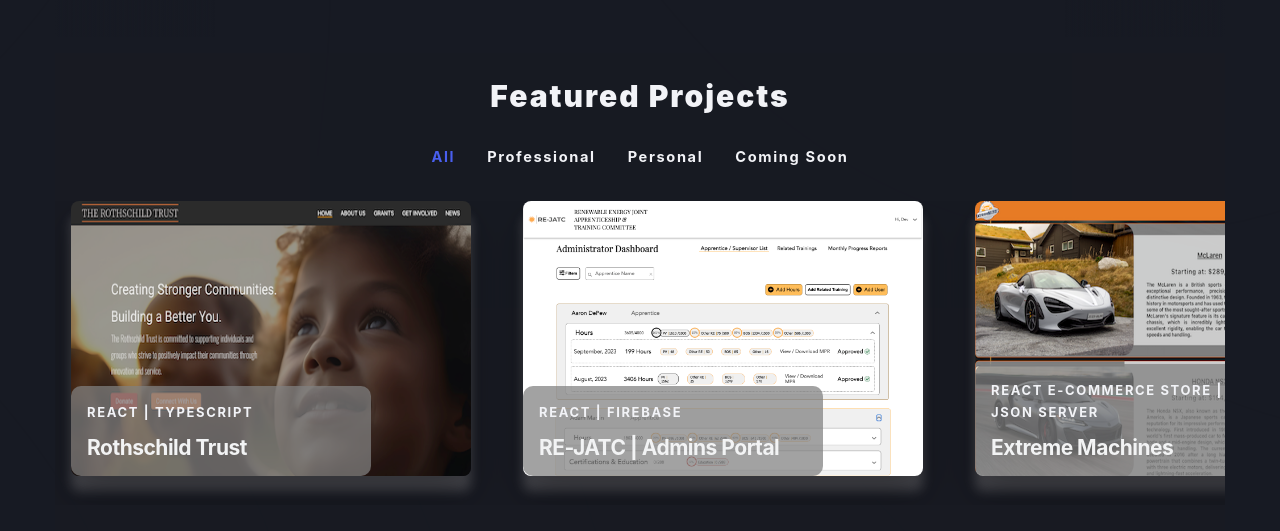
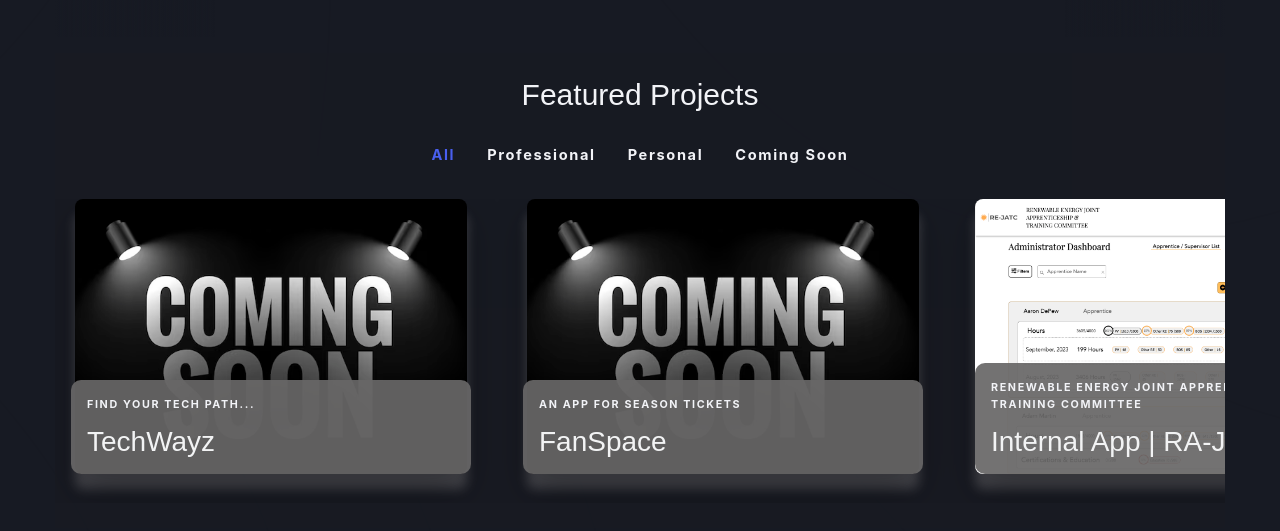
Before and after one commit to Bay102/My-Portfolio, a website: page index.html in a window 1280 px wide. Shown: the part 703-1234 px from the top of the page. Drawn offline with nearby package versions, Linux system fonts and the light colour scheme; a web font is replaced by a local one.

Commit message:
style: new font theme

```diff
--- a/CSS/styles.css
+++ b/CSS/styles.css
@@ -9,6 +9,9 @@
   display: flex;
   justify-content: flex-end;
   flex-flow: row nowrap;
+  font-family: 'Jersey 25', sans-serif;
+  font-weight: 400;
+  font-style: normal;
 }
 
 .main-menu {
@@ -239,9 +242,10 @@
 
 .projectsTitle {
   text-align: center;
-  font-size: 30px;
-  letter-spacing: 2px;
-  font-weight: 900;
+  font-family: 'Jersey 25', sans-serif;
+  font-weight: 400;
+  font-size: 1.875rem;
+  font-style: normal;
 }
 
 .portfolio-grid {
@@ -315,9 +319,9 @@
   z-index: 1;
   padding: 1rem 1rem;
   opacity: 1;
-  width: 300px;
+  width: 100%;
   height: max-content;
-  background: rgba(128, 128, 128, 0.734);
+  background: rgba(104, 103, 103, 0.924);
   border-radius: 10px;
 }
 
@@ -345,7 +349,7 @@
 }
 
 .card-popup-box div {
-  font-size: 0.8125rem;
+  font-size: 0.6725rem;
   line-height: 1.63;
   letter-spacing: 1.63px;
   padding-bottom: 0.5rem;
@@ -357,9 +361,10 @@
 .card-popup-box h3 {
   pointer-events: none;
   color: var(--color-headings);
-  font-size: 1.3125rem;
-  letter-spacing: -0.5px;
-  font-weight: 700;
+  font-size: 1.75rem;
+  font-family: 'Jersey 25', sans-serif;
+  font-weight: 400;
+  font-style: normal;
   margin-bottom: 0;
 }
 
--- a/JS/portfolioCards.js
+++ b/JS/portfolioCards.js
@@ -1,31 +1,45 @@
 const cardTiles = [
   {
-    item: 'professional',
-    open: 'rothschild',
-    image: 'Photos/rothschild.png',
-    div: 'React | Typescript',
-    h3: 'Rothschild Trust',
+    item: 'comingSoon',
+    open: '',
+    image: 'Photos/comingSoon.png',
+    div: 'Find your tech path...',
+    h3: 'TechWayz',
+  },
+  {
+    item: 'comingSoon',
+    open: 'fanspace',
+    image: 'Photos/comingSoon.png',
+    div: 'An App for Season Tickets',
+    h3: 'FanSpace',
   },
   {
     item: 'professional',
     open: 'RE-JATC',
     image: 'Photos/solar.png',
-    div: 'React | Firebase',
-    h3: 'RE-JATC | Admins Portal',
+    div: 'Renewable Energy Joint Apprenticeship & Training Committee',
+    h3: 'Internal App | RA-JATC',
+  },
+  {
+    item: 'professional',
+    open: 'rothschild',
+    image: 'Photos/rothschild.png',
+    div: 'Website for a Trust Company',
+    h3: 'Rothschild Trust',
   },
   {
     item: 'personal',
     open: 'extremeMachines',
     image: 'Photos/ExtremeMachines.png',
-    div: 'React E-Commerce Store | JSON Server',
+    div: 'Mock E-Commerce App',
     h3: 'Extreme Machines',
   },
   {
     item: 'personal',
     open: 'taskify',
     image: 'Photos/Screen Shot 2023-03-26 at 8.17.16 AM.png',
-    div: 'React | Typescript',
-    h3: 'Taskify ToDo App',
+    div: 'ToDo App',
+    h3: 'Taskify ',
   },
   // {
   //   item: 'professional',
@@ -38,15 +52,15 @@
     item: 'professional',
     open: 'nancys',
     image: 'Photos/Screen Shot 2023-01-30 at 6.51.36 AM.png',
-    div: 'Javascript',
-    h3: 'Pet Care App',
+    div: 'Pet Care App',
+    h3: `Nancy's Pet Care`,
   },
   {
     item: 'personal',
     open: 'cheatsave',
     image: 'Photos/cheatsave.png',
-    div: 'React | Typescript | Express | SQLite',
-    h3: 'A CheatCode App',
+    div: 'A CheatCode App',
+    h3: 'Cheat Save',
   },
   // {
   //   item: 'personal',
@@ -62,20 +76,20 @@
     div: 'Javascript',
     h3: 'Folio',
   },
-  {
-    item: 'personal',
-    open: 'emoji',
-    image: 'Photos/Screen Shot 2023-01-30 at 6.42.21 AM.png',
-    div: 'React',
-    h3: 'Slot Machine',
-  },
-  {
-    item: 'personal',
-    open: 'debtCalc',
-    image: 'Photos/Screen Shot 2023-01-31 at 8.16.40 AM.png',
-    div: 'React',
-    h3: 'Debt Calculator',
-  },
+  // {
+  //   item: 'personal',
+  //   open: 'emoji',
+  //   image: 'Photos/Screen Shot 2023-01-30 at 6.42.21 AM.png',
+  //   div: 'React',
+  //   h3: 'Slot Machine',
+  // },
+  // {
+  //   item: 'personal',
+  //   open: 'debtCalc',
+  //   image: 'Photos/Screen Shot 2023-01-31 at 8.16.40 AM.png',
+  //   div: 'React',
+  //   h3: 'Debt Calculator',
+  // },
   // {
   //   item: 'full-stack',
   //   open: 'bark',
@@ -87,29 +101,23 @@
     item: 'personal',
     open: 'battleship',
     image: 'Photos/Screen Shot 2023-04-20 at 11.09.16 PM.png',
-    div: 'Javascript | Terminal Based Game',
+    div: 'Terminal Based Game',
     h3: 'Battleship',
   },
-  {
-    item: 'comingSoon',
-    open: 'fanspace',
-    image: 'Photos/comingSoon.png',
-    div: 'Mobile App | React Native | Supabase',
-    h3: 'FanSpace',
-  },
-  {
-    item: 'comingSoon',
-    open: 'npc_members',
-    image: 'Photos/comingSoon.png',
-    div: 'React | Typescript | Firebase',
-    h3: 'Members Portal | N.P.C',
-  },
-];
 
-const portfolioGrid = document.querySelector('.portfolioTiles');
+  // {
+  //   item: 'comingSoon',
+  //   open: 'npc_members',
+  //   image: 'Photos/comingSoon.png',
+  //   div: 'React | Typescript | Firebase',
+  //   h3: 'Members Portal | N.P.C',
+  // },
+]
+
+const portfolioGrid = document.querySelector('.portfolioTiles')
 
 for (const tile of cardTiles) {
-  const tiles = document.createElement('div');
+  const tiles = document.createElement('div')
   const tileContent = `
     <div class="portfolio-card" data-item="${tile.item}" data-open="${tile.open}">
     <div class="card-body">
@@ -120,13 +128,13 @@
       </div>
     </div>
   </div>
-    `;
+    `
 
-  tiles.innerHTML = tileContent;
-  portfolioGrid.appendChild(tiles);
+  tiles.innerHTML = tileContent
+  portfolioGrid.appendChild(tiles)
 }
 
-const eachCard = document.querySelector('.portfolioPopups');
+const eachCard = document.querySelector('.portfolioPopups')
 
 const serviceCards = [
   {
@@ -145,7 +153,7 @@
     link: '',
     image: 'Photos/solar.png',
     description: `<p><strong>Admins Portal</strong></p>
-    <p>This App caters to the everyday sports fanatic</p>
+    <p>Renewable Energy Joint Apprenticeship Training Committee</p>
     <p></p>
   `,
   },
@@ -183,34 +191,34 @@
    <p></p>
    `,
   },
-  {
-    id: 'nancys',
-    h3: 'Pet Care App',
-    link: 'https://nancys-pet-care.vercel.app',
-    image: 'Photos/Screen Shot 2023-01-30 at 6.51.36 AM.png',
-    description: `<strong>Pet Boarding App</strong> `,
-  },
-  {
-    id: 'emoji',
-    h3: 'React Game',
-    link: 'https://emoji-slots.vercel.app ',
-    image: 'Photos/Screen Shot 2023-01-30 at 6.42.21 AM.png',
-    description: `<p><strong>Emoji Slot Machine Concept</strong></p>
-    <p>></p>
-    <p></p>
-  `,
-  },
-  {
-    id: 'debtCalc',
-    h3: 'Debt Calculator',
-    link: '',
-    image: 'Photos/Screen Shot 2023-01-31 at 8.16.40 AM.png',
-    description: `
-    <p><strong>Debt Calculator Built with React</strong></p>
-    <p></p>
-    <p></p>
-  `,
-  },
+  // {
+  //   id: 'nancys',
+  //   h3: 'Pet Care App',
+  //   link: 'https://nancys-pet-care.vercel.app',
+  //   image: 'Photos/Screen Shot 2023-01-30 at 6.51.36 AM.png',
+  //   description: `<strong>Pet Boarding App</strong> `,
+  // },
+  // {
+  //   id: 'emoji',
+  //   h3: 'React Game',
+  //   link: 'https://emoji-slots.vercel.app ',
+  //   image: 'Photos/Screen Shot 2023-01-30 at 6.42.21 AM.png',
+  //   description: `<p><strong>Emoji Slot Machine Concept</strong></p>
+  //   <p>></p>
+  //   <p></p>
+  // `,
+  // },
+  // {
+  //   id: 'debtCalc',
+  //   h3: 'Debt Calculator',
+  //   link: '',
+  //   image: 'Photos/Screen Shot 2023-01-31 at 8.16.40 AM.png',
+  //   description: `
+  //   <p><strong>Debt Calculator Built with React</strong></p>
+  //   <p></p>
+  //   <p></p>
+  // `,
+  // },
   // {
   //   id: 'saas',
   //   h3: 'Saas Website',
@@ -277,11 +285,11 @@
     link: 'https://lrtportal.vercel.app/',
     image: 'Photos/solar.png',
     description: `<p><strong>Renewable Energy Joint Apprenticeship & Training Committee </strong></p>
-    <p>This App was developed for the supervisors / students of REJATC's apprentice program. This app is used daily to keep track of hours and reports of the apprentices of this solar company</p>
+    <p>This App was developed for the supervisors / apprentices of REJATC's training program. This app is used daily to keep track of hours and reports of the apprentices of this solar company</p>
     <p></p>
   `,
   },
-];
+]
 
 const createCards = () => {
   const cards = serviceCards
@@ -309,8 +317,8 @@
     </div>
       `
     )
-    .join('');
-  eachCard.innerHTML = cards;
-};
+    .join('')
+  eachCard.innerHTML = cards
+}
 
-createCards();
+createCards()
--- a/index.html
+++ b/index.html
@@ -23,6 +23,12 @@
       integrity="sha512-xh6O/CkQoPOWDdYTDqeRdPCVd1SpvCA9XXcUnZS2FmJNp1coAFzvtCN9BmamE+4aHK8yyUHUSCcJHgXloTyT2A=="
       crossorigin="anonymous"
       referrerpolicy="no-referrer"
+    />
+    <link rel="preconnect" href="https://fonts.googleapis.com" />
+    <link rel="preconnect" href="https://fonts.gstatic.com" crossorigin />
+    <link
+      href="https://fonts.googleapis.com/css2?family=Anta&family=Jersey+25&family=Roboto:ital,wght@0,100;0,300;0,400;0,500;0,700;0,900;1,100;1,300;1,400;1,500;1,700;1,900&display=swap"
+      rel="stylesheet"
     />
     <link rel="stylesheet" href="/CSS/loadingScreen.css" />
     <link rel="stylesheet" href="/CSS/themes.css" />
@@ -124,7 +130,7 @@
           <div class="hero-content">
             <div class="intro">
               <img
-                src="https://readme-typing-svg.herokuapp.com/?font=Righteous&size=30&center=true&vCenter=true&width=340&height=70&duration=3800&lines=Hi+There!+👋;+I'm+Zak+Bay!;I+am+currently+.+.;+A+FrontEnd+Developer👨🏽‍💻+;+At AvantStay🏡🏝️.+.+.;+I+code+cool+shit.+.+.😎"
+                src="https://readme-typing-svg.herokuapp.com/?font=Righteous&size=30&center=true&vCenter=true&width=340&height=70&duration=3000&lines=Hi+There!+👋;+My+name+is+Zak!;I+am+currently+.+.;+A+FrontEnd+Developer+;+At AvantStay🏡🏝️.+.+.;And+.+.+.+.;+I+LOVE+What+I+Do+!;+I+code+cool+shit.+.+.😎"
               />
             </div>
             <div class="me">
```
